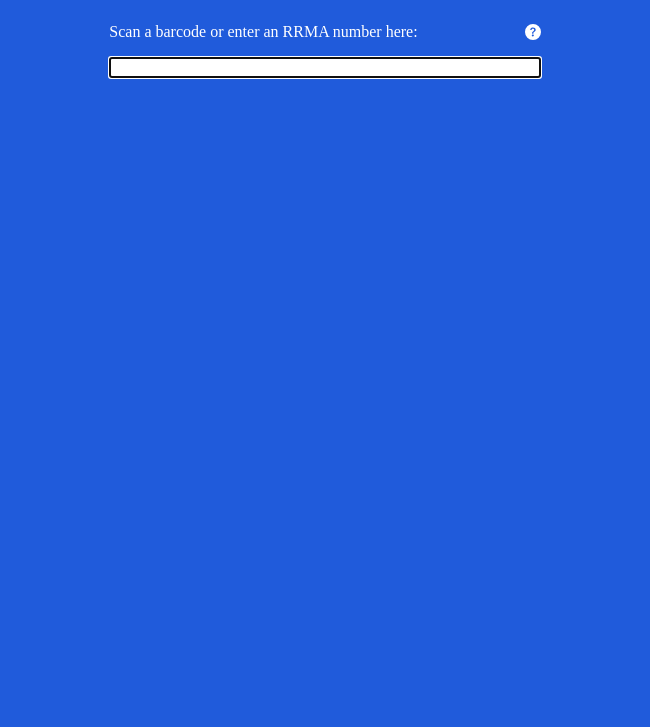
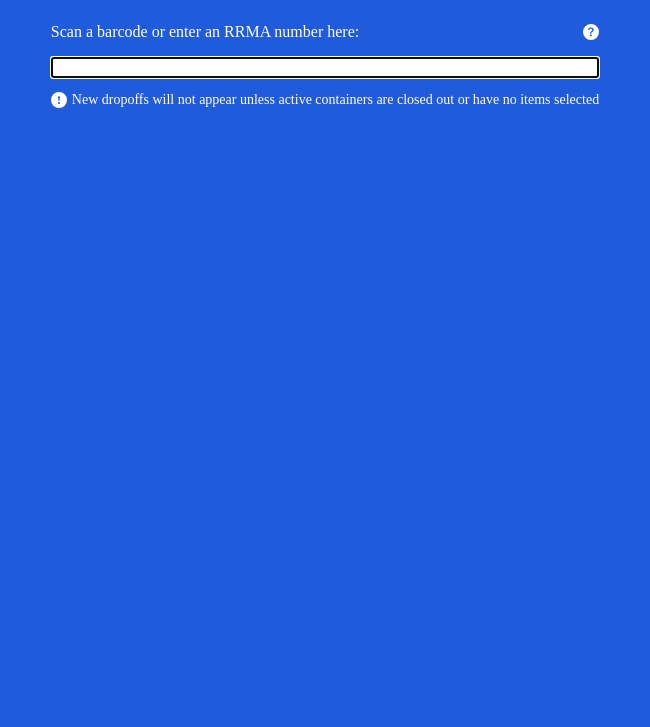
Before and after one commit to coldnebraska/container-management, an Electron app: page renderer/dropoff.html in a window 650 px wide. Shown: the part 73-800 px from the top of the page. Drawn offline with Linux system fonts and the light colour scheme.

Commit message:
added message to dropoff page with styling

```diff
--- a/renderer/css/dropoff.css
+++ b/renderer/css/dropoff.css
@@ -19,3 +19,10 @@
     justify-content: space-between;
     align-items: center;
 }
+
+.dropoff-notice {
+    display: flex;
+    align-items: center;
+    font-size: 14px;
+    gap: 5px;
+}
--- a/renderer/dropoff.html
+++ b/renderer/dropoff.html
@@ -19,5 +19,11 @@
         <input id="dropoff-input" autofocus />
         <button type="submit" hidden></button>
     </form>
+    <div class="dropoff-notice">
+        <svg xmlns="http://www.w3.org/2000/svg" width="16" height="16" fill="currentColor" class="bi bi-exclamation-circle-fill" viewBox="0 0 16 16">
+            <path d="M16 8A8 8 0 1 1 0 8a8 8 0 0 1 16 0M8 4a.905.905 0 0 0-.9.995l.35 3.507a.552.552 0 0 0 1.1 0l.35-3.507A.905.905 0 0 0 8 4m.002 6a1 1 0 1 0 0 2 1 1 0 0 0 0-2"/>
+        </svg>
+        <p>New dropoffs will not appear unless active containers are closed out or have no items selected</p>
+    </div>
 </body>
 </html>
```
